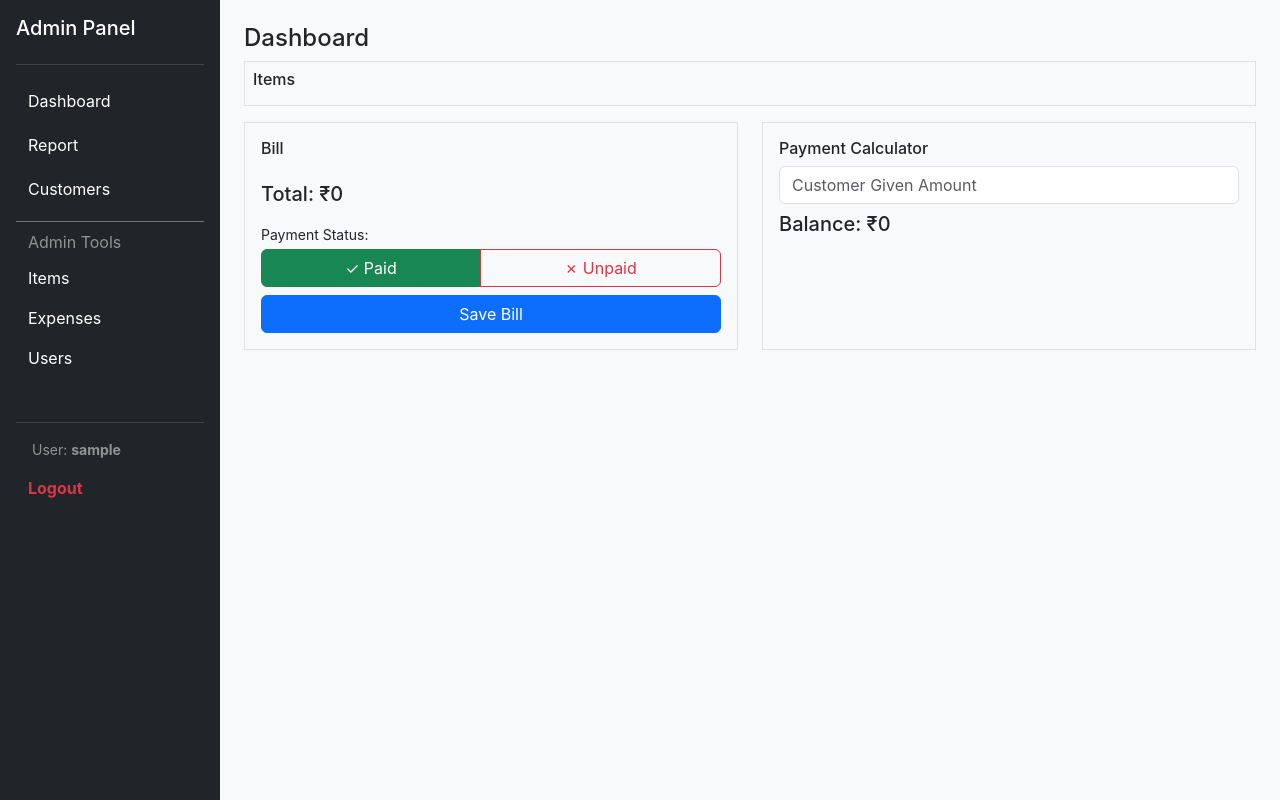
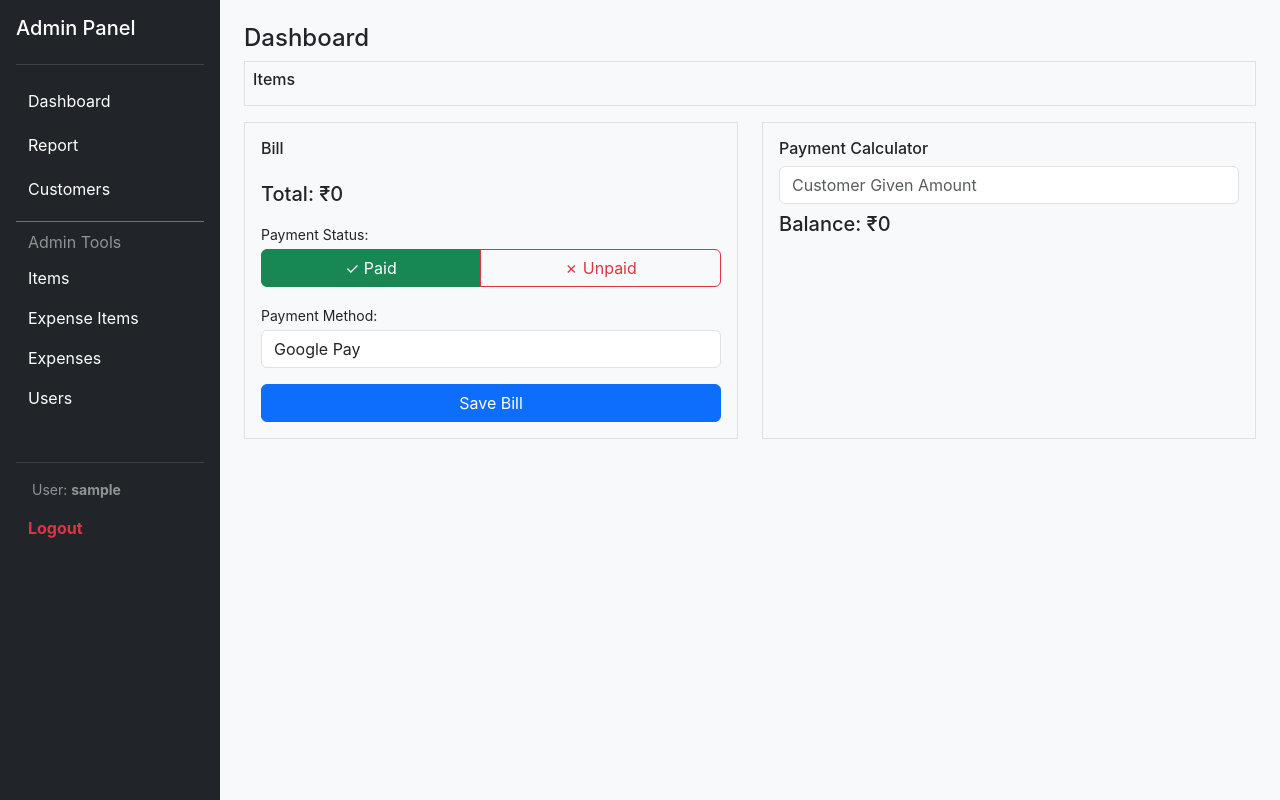
Before and after one commit to mcadithya/Adukkala, a Django app: page / in a window 1280 px wide. Run offline with Django 5.2, Linux system fonts and the light colour scheme; the visitor is signed in with stand-in values (Sample User, id 1); data that the repository does not hold is empty.

Commit message:
expense chqag

```diff
--- a/Adukkala/billing/urls.py
+++ b/Adukkala/billing/urls.py
@@ -7,6 +7,10 @@ urlpatterns = [
     path("items/add/", views.item_add, name="item_add"),
     path("items/<int:pk>/edit/", views.item_edit, name="item_edit"),
     path("items/<int:pk>/delete/", views.item_delete, name="item_delete"),
+    path("expense-items/", views.expense_items_list, name="expense_items"),
+    path("expense-items/add/", views.expense_item_add, name="expense_item_add"),
+    path("expense-items/<int:pk>/edit/", views.expense_item_edit, name="expense_item_edit"),
+    path("expense-items/<int:pk>/delete/", views.expense_item_delete, name="expense_item_delete"),
     path("report/", views.report, name="report"),
     path("report/<int:order_id>/", views.report_detail, name="report_detail"),
     path("report/<int:order_id>/edit/", views.order_edit, name="order_edit"),
--- a/Adukkala/billing/views.py
+++ b/Adukkala/billing/views.py
@@ -1,6 +1,6 @@
 from django.shortcuts import render
 from django.http import JsonResponse
-from .models import Item, Order, OrderItem, Customer, Expense
+from .models import Item, Order, OrderItem, Customer, Expense, ExpenseItem
 import json
 from django.shortcuts import render, redirect, get_object_or_404
 from django.views.decorators.csrf import csrf_exempt
@@ -72,12 +72,13 @@ def dashboard(request):
             customer = Customer.objects.get(id=customer_id)
 
         order = Order.objects.create(
-            customer=customer,
-            total_amount=data["total"],
-            customer_given=data["given"],
-            balance=data["balance"],
-            is_paid=is_paid
-        )
+        customer=customer,
+        total_amount=data["total"],
+        customer_given=data["given"],
+        balance=data["balance"],
+        is_paid=is_paid,
+        payment_method=data.get("payment_method", "Google Pay")
+    )
 
         for i in data["items"]:
             OrderItem.objects.create(
@@ -397,7 +398,52 @@ def expense_add(request):
             amount=request.POST.get("amount")
         )
         return redirect("expense_list")
-    return render(request, "billing/expense_form.html")
+
+    expense_items = ExpenseItem.objects.all()
+
+    return render(request, "billing/expense_form.html", {
+        "expense_items": expense_items
+    })
+
+@login_required
+@user_passes_test(is_admin)
+def expense_items_list(request):
+    expense_items = ExpenseItem.objects.all()
+    return render(request, "billing/expense_items_list.html", {"expense_items": expense_items})
+
+
+@login_required
+@user_passes_test(is_admin)
+def expense_item_add(request):
+    if request.method == "POST":
+        ExpenseItem.objects.create(
+            name=request.POST.get("name"),
+            category=request.POST.get("category")
+        )
+        return redirect("expense_items")
+    return render(request, "billing/expense_item_form.html")
+
+
+@login_required
+@user_passes_test(is_admin)
+def expense_item_edit(request, pk):
+    expense_item = get_object_or_404(ExpenseItem, pk=pk)
+    if request.method == "POST":
+        expense_item.name = request.POST.get("name")
+        expense_item.category = request.POST.get("category")
+        expense_item.save()
+        return redirect("expense_items")
+    return render(request, "billing/expense_item_form.html", {"expense_item": expense_item})
+
+
+@login_required
+@user_passes_test(is_admin)
+def expense_item_delete(request, pk):
+    expense_item = get_object_or_404(ExpenseItem, pk=pk)
+    if request.method == "POST":
+        expense_item.delete()
+        return redirect("expense_items")
+    return render(request, "billing/expense_item_delete.html", {"expense_item": expense_item})
 
 from django.contrib.auth.models import User
 
--- a/Adukkala/templates/billing/dashboard.html
+++ b/Adukkala/templates/billing/dashboard.html
@@ -72,7 +72,21 @@
           </button>
         </div>
       </div>
+<div class="mt-3 mb-3" id="payment-method-section">
+  <label class="form-label small mb-1">
+    Payment Method:
+  </label>
 
+  <select id="payment_method" class="form-control">
+    <option value="Google Pay" selected>
+      Google Pay
+    </option>
+
+    <option value="Cash">
+      Cash
+    </option>
+  </select>
+</div>
       <button type="button" class="btn btn-primary w-100" onclick="saveBill()">
         Save Bill
       </button>
@@ -189,21 +203,36 @@
         alert("Error creating customer");
       });
   }
+function setPaymentStatus(paid) {
 
-  function setPaymentStatus(paid) {
   isPaid = paid;
+
   var btnPaid = document.getElementById("btn-paid");
   var btnUnpaid = document.getElementById("btn-unpaid");
-    var customerSelection = document.getElementById("customer-selection");
+
+  var customerSelection =
+    document.getElementById("customer-selection");
+
+  var paymentMethodSection =
+    document.getElementById("payment-method-section");
 
   if (paid) {
+
     btnPaid.className = "btn btn-success";
     btnUnpaid.className = "btn btn-outline-danger";
+
     customerSelection.style.display = "none";
+
+    paymentMethodSection.style.display = "block";
+
   } else {
+
     btnPaid.className = "btn btn-outline-success";
     btnUnpaid.className = "btn btn-danger";
+
     customerSelection.style.display = "block";
+
+    paymentMethodSection.style.display = "none";
   }
 }
 
@@ -309,6 +338,7 @@
     balanceEl.innerText = balance;
   }
 
+
   function saveBill() {
     var itemKeys = Object.keys(cart);
     if (itemKeys.length === 0) {
@@ -324,7 +354,7 @@
         return;
       }
     }
-
+    var paymentMethod = document.getElementById("payment_method").value;
     var csrfInput = document.querySelector("[name=csrfmiddlewaretoken]");
     var csrfToken = csrfInput ? csrfInput.value : "";
 
@@ -354,7 +384,8 @@
       total: total,
       given: given,
       balance: balance,
-      is_paid: isPaid
+      is_paid: isPaid,
+      payment_method: paymentMethod,
     };
 
     fetch("", {
@@ -369,8 +400,26 @@
         return res.json();
       })
 .then(function (data) {
-        alert("Bill saved successfully!");
+
+    const successMsg = document.createElement("div");
+
+    successMsg.innerText = "Bill Saved ✓";
+
+    successMsg.style.position = "fixed";
+    successMsg.style.top = "20px";
+    successMsg.style.right = "20px";
+    successMsg.style.background = "#198754";
+    successMsg.style.color = "white";
+    successMsg.style.padding = "12px 20px";
+    successMsg.style.borderRadius = "8px";
+    successMsg.style.zIndex = "9999";
+    successMsg.style.fontWeight = "bold";
+
+    document.body.appendChild(successMsg);
+
+    setTimeout(() => {
         window.location.reload();
+    }, 800);
 })
       .catch(function (err) {
         console.error(err);
--- a/Adukkala/templates/sidebar_links.html
+++ b/Adukkala/templates/sidebar_links.html
@@ -25,6 +25,9 @@
         <a class="nav-link text-white" href="{% url 'items' %}">
             Items
         </a>
+        <a class="nav-link text-white" href="{% url 'expense_items' %}">
+            Expense Items
+        </a>
         <a class="nav-link text-white" href="{% url 'expense_list' %}">
             Expenses
         </a>
```
Also changed, not shown: Adukkala/billing/models.py (+22 -0 lines), Adukkala/templates/billing/expense_form.html (+28 -1 lines), Adukkala/templates/billing/expense_item_delete.html (added, +12 -0 lines), Adukkala/templates/billing/expense_item_form.html (added, +26 -0 lines), Adukkala/templates/billing/expense_items_list.html (added, +49 -0 lines), Adukkala/templates/billing/item_form.html (+47 -9 lines), Adukkala/templates/billing/report.html (+10 -0 lines), Adukkala/billing/migrations/0008_expenseitem.py (added), Adukkala/billing/migrations/0009_order_payment_method.py (added). Lines whose indentation alone changed are shown as unchanged.
